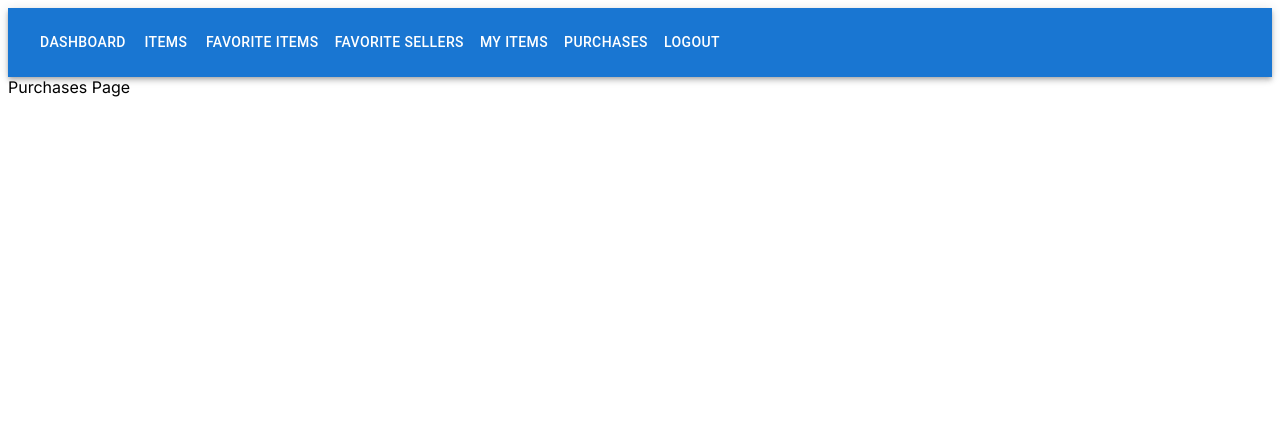
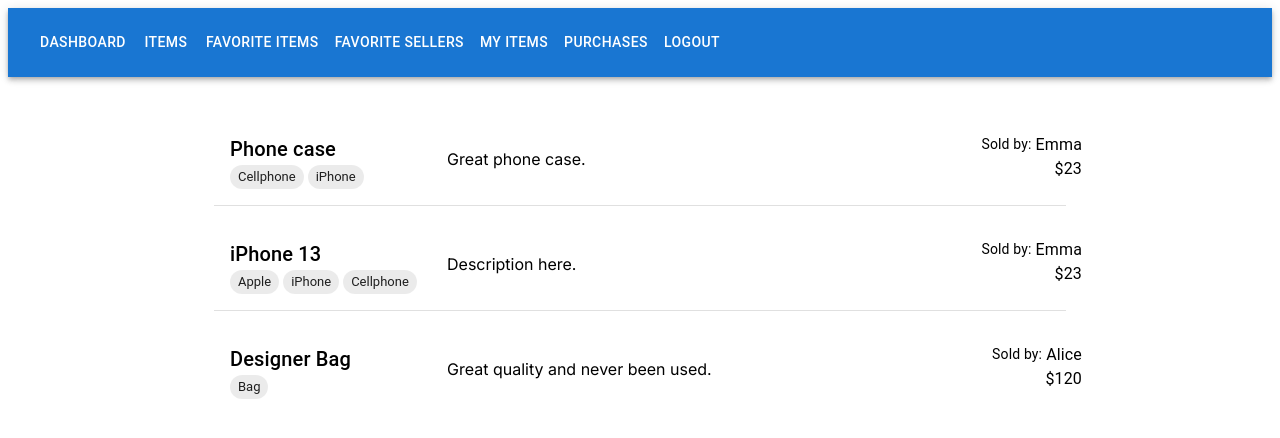
Before and after one commit to matfitchell/dubiousdatabase, a Next.js app in the folder comp440-app/: page /dashboard/purchases in a window 1280 px wide. Shown: the top 438 px of the page. Built offline with nearby package versions, Linux system fonts and the light colour scheme; sample sign-in values are in the browser's storage.

Commit message:
Create purchase component. Add test data to purchases page.

```diff
--- /dev/null
+++ b/comp440-app/src/app/components/purchase.js
@@ -0,0 +1,39 @@
+"use client";
+
+import { Grid, Chip, Typography, Stack } from "@mui/material";
+
+const Purchase = ({id, title, categories, desc, seller, price}) => {
+    return (
+        <Grid container spacing={2} key={id} justifyContent={"space-between"}>
+            <Grid xs={3} item>
+                <Typography variant="h6">{title}</Typography>
+                <Grid container spacing={0.5}>
+                {categories.map((category, index) => (
+                    <Grid item key={index}>
+                    <Chip label={category} size="small" />
+                    </Grid>
+                ))}
+                </Grid>
+            </Grid>
+            <Grid xs={6} item>
+                <Typography variant="subtitle">
+                <p>{desc}</p>
+                </Typography>
+            </Grid>
+            <Grid xs={3} item textAlign={"end"}>
+                <Stack
+                direction={"row"}
+                justifyContent={"flex-end"}
+                alignItems={"center"}
+                spacing={0.5}
+                >
+                    <Typography variant="body2">Sold by:</Typography>
+                    <Typography variant="body1">{seller}</Typography>
+                    </Stack>
+                    <Typography>{"$" + price / 100.0}</Typography>
+            </Grid>
+        </Grid>
+    )
+}
+
+export default Purchase;
--- a/comp440-app/src/app/dashboard/purchases/page.js
+++ b/comp440-app/src/app/dashboard/purchases/page.js
@@ -1,10 +1,51 @@
 "use client";
 
+import Purchase from "@/app/components/purchase";
+import {Container, Stack, Divider} from "@mui/material";
+import { useState } from "react";
+
 const Purchases = () => {
+    let testPurchases = [
+        {
+            id: 1,
+            title: "Phone case",
+            desc: "Great phone case.",
+            categories: ["Cellphone", "iPhone"],
+            seller: "Emma",
+            price: 2300
+        },
+        {
+            id: 2,
+            title: "iPhone 13",
+            desc: "Description here.",
+            categories: ["Apple", "iPhone", "Cellphone"],
+            seller: "Emma",
+            price: 2300
+        },
+        {
+            id: 3,
+            title: "Designer Bag",
+            desc: "Great quality and never been used.",
+            categories: ["Bag"],
+            seller: "Alice",
+            price: 12000
+        }
+    ]
+    const [purchases, setPurchases] =useState(testPurchases);
+
     return (
-        <div>
-            Purchases Page
-        </div>
+        <Container maxWidth="md">
+            <Stack
+            spacing={2}
+            divider={<Divider flexItem />}
+            justifyContent={"space-between"}
+            paddingTop={5}
+            >
+            {purchases && purchases.map((item) => (
+                <Purchase key={item.id} {...item} />
+            ))}
+            </Stack>
+        </Container>
     )
 }
 
```
